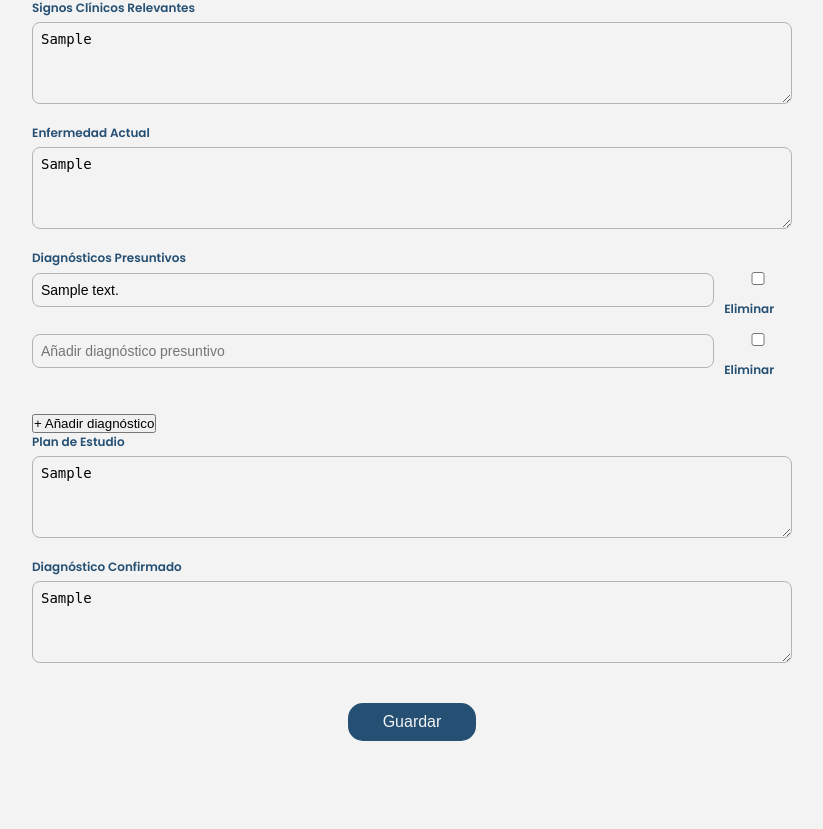
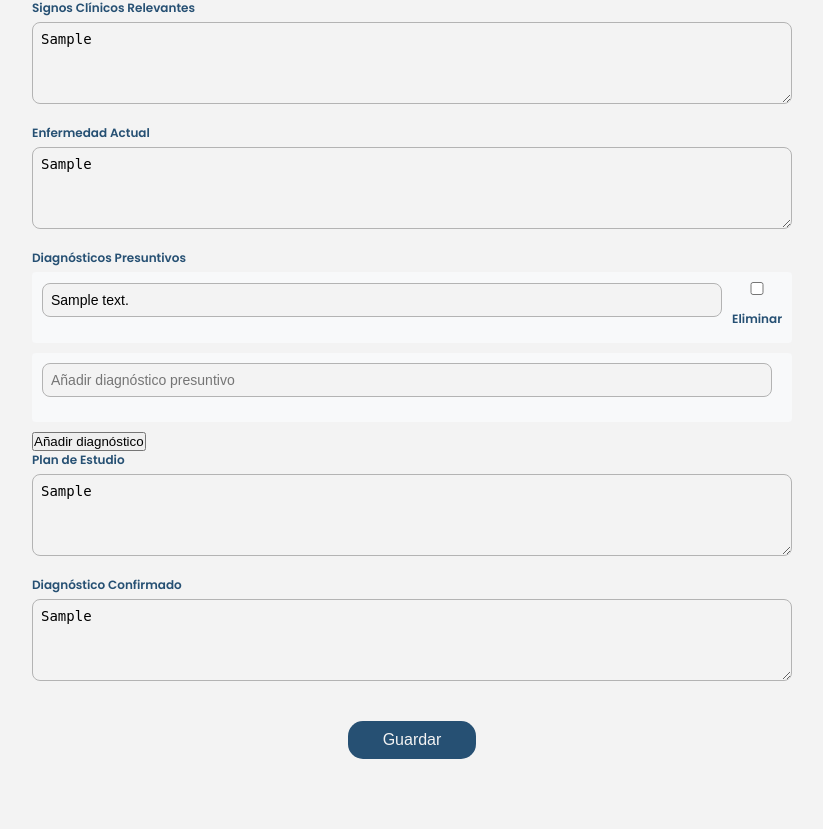
Before and after one commit to EnriqueRioss/django, a Django app: page /propositos/1/diagnosticos/ in a window 1280 px wide. Shown: the part 196-1025 px from the top of the page, without its empty margins (228-1051 px from the left). Before the commit the page ends 937 px from the top, so only its background shows below. Run offline with Django 5.2, Linux system fonts and the light colour scheme; a user stored in the database is signed in; tables that the repository leaves empty hold one stand-in row (values such as "Sample post"); parts of the project's set-up code (start-up, migrations or seed data) failed here and were passed over.

Commit message:
probando js

```diff
--- a/myapp/static/styles/stylesforms.css
+++ b/myapp/static/styles/stylesforms.css
@@ -504,3 +504,20 @@ hr{
     margin: 5px 0;
 }
 */
+
+
+.diagnostico-item {
+    display: flex;
+    align-items: center;
+    margin-bottom: 10px;
+    padding: 10px;
+    background: #f8f9fa;
+    border-radius: 4px;
+}
+.flex-grow-1 {
+    flex-grow: 1;
+    margin-right: 10px;
+}
+.form-row input[type="text"] {
+    width: 100%;
+}
--- a/myapp/templates/diagnosticos_plan.html
+++ b/myapp/templates/diagnosticos_plan.html
@@ -2,112 +2,66 @@
 {% load static %}
 
 {% block content %}
-<!DOCTYPE html>
-<html lang="es">
-<head>
-    <meta charset="UTF-8">
-    <meta name="viewport" content="width=device-width, initial-scale=1.0">
-    <title>Diagnósticos y Plan de Estudio</title>
-    <link rel="stylesheet" href="{% static '/styles/stylesforms.css' %}">
-    <style>
-        .dynamic-formset {
-            margin-bottom: 20px;
-        }
-        .form-row {
-            display: flex;
-            align-items: center;
-            margin-bottom: 10px;
-        }
-        .form-row input {
-            flex-grow: 1;
-            margin-right: 10px;
-        }
-        .add-row {
-            margin-top: 10px;
-        }
-    </style>
-</head>
-<body>
+<script src="{% static 'js/input.js' %}"></script>
+<link rel="stylesheet" href= "{% static '/styles/stylesforms.css' %}">
+
 <div class="form-container">
     <h1>Diagnósticos y Plan de Estudio</h1>
-        <form method="post">
+    <form method="post" id="diagnosticos-form">
         {% csrf_token %}
 
+        <!-- Formulario principal -->
         <div class="form-group">
-                <label for="{{ form.signos_clinicos.id_for_label }}">Signos Clínicos Relevantes</label>
+            <label>Signos Clínicos Relevantes</label>
             {{ form.signos_clinicos }}
         </div>
 
         <div class="form-group">
-                <label for="{{ form.enfermedad_actual.id_for_label }}">Enfermedad Actual</label>
+            <label>Enfermedad Actual</label>
             {{ form.enfermedad_actual }}
         </div>
 
+        <!-- Formset de diagnósticos presuntivos -->
         <div class="form-group">
             <label>Diagnósticos Presuntivos</label>
-                <div class="dynamic-formset" id="diagnosticos-formset">
+            <div id="diagnosticos-container">
                 {{ formset.management_form }}
                 {% for form in formset %}
-                        <div class="form-row">
+                <div class="diagnostico-item form-row">
                     {{ form.id }}
+                    <div class="flex-grow-1">
                         {{ form.descripcion }}
-                            {% if form.DELETE %}
-                                <label class="delete-label">
-                                    {{ form.DELETE }} Eliminar
-                                </label>
+                    </div>
+                    <div class="ml-2">
+                        {% if form.instance.pk %}
+                            {{ form.DELETE }} <label>Eliminar</label>
                         {% endif %}
+                    </div>
                 </div>
                 {% endfor %}
             </div>
-                <button type="button" class="add-row" id="add-diagnostico">+ Añadir diagnóstico</button>
+            <button type="button" id="add-diagnostico" class="btn btn-secondary mt-2">
+                <i class="fas fa-plus"></i> Añadir diagnóstico
+            </button>
         </div>
 
         <div class="form-group">
-                <label for="{{ form.plan_estudio.id_for_label }}">Plan de Estudio</label>
+            <label>Plan de Estudio</label>
             {{ form.plan_estudio }}
         </div>
 
         <div class="form-group">
-                <label for="{{ form.diagnostico_confirmado.id_for_label }}">Diagnóstico Confirmado</label>
+            <label>Diagnóstico Confirmado</label>
             {{ form.diagnostico_confirmado }}
         </div>
 
         <div class="form-actions">
-                <button type="submit">Guardar</button>
+            <button type="submit" class="btn btn-primary">Guardar</button>
         </div>
     </form>
 </div>
 
-    <script>
-        document.addEventListener('DOMContentLoaded', function() {
-            // Clona el último formulario para añadir nuevos diagnósticos
-            document.getElementById('add-diagnostico').addEventListener('click', function() {
-                const formRows = document.querySelectorAll('.form-row');
-                const totalForms = document.getElementById('id_form-TOTAL_FORMS');
-                const newFormNum = parseInt(totalForms.value);
 
-                // Clona el último formulario
-                const newRow = formRows[formRows.length - 1].cloneNode(true);
 
-                // Actualiza los índices
-                newRow.innerHTML = newRow.innerHTML.replace(/form-(\d+)-/g, `form-${newFormNum}-`);
-                newRow.innerHTML = newRow.innerHTML.replace(
-                    'value="0" name="form-0-id"',
-                    `value="" name="form-${newFormNum}-id"`
-                );
 
-                // Limpia el valor del nuevo input
-                const input = newRow.querySelector('input[type="text"]');
-                if (input) input.value = '';
-
-                // Añade el nuevo formulario al contenedor
-                document.getElementById('diagnosticos-formset').appendChild(newRow);
-
-                // Actualiza el contador de formularios
-                totalForms.value = newFormNum + 1;
-            });
-        });
-    </script>
-</body>
-</html>
 {% endblock %}
```
Also changed, not shown: myapp/static/js/inputs.js (added, +28 -0 lines). Lines whose indentation alone changed are shown as unchanged.
